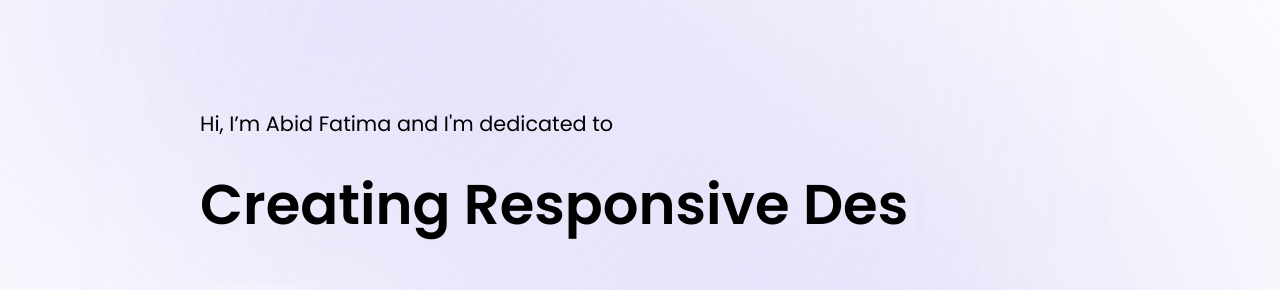
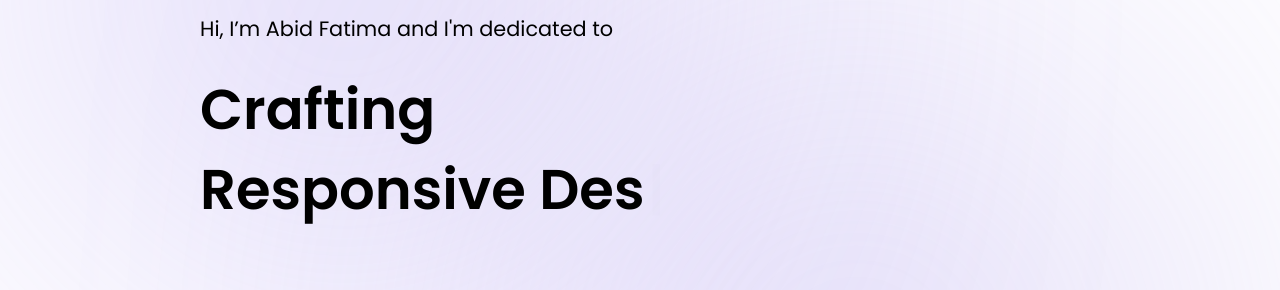
Before and after one commit to fatemzh/MyDeveloperPortfolio, a React (Create React App) app: page / in a window 1280 px wide. Shown: the part 257-547 px from the top of the page. Built offline with nearby package versions, Linux system fonts and the light colour scheme.

Commit message:
cosmetics

```diff
--- a/src/components/Hero/Hero.css
+++ b/src/components/Hero/Hero.css
@@ -142,9 +142,11 @@
 
 .typewriter-container {
   width: 500px;
+  height: 170px;
   display: inline-block;
-  white-space: nowrap;
+  white-space: wrap;
   text-overflow: ellipsis;
+  margin-bottom: 100px;
 }
 
 @media (max-width: 500px) {
--- a/src/components/Hero/Hero.jsx
+++ b/src/components/Hero/Hero.jsx
@@ -32,11 +32,11 @@ const Hero = () => {
                 <Typewriter
                   words={[
                     "Frontend Development.",
-                    "Creating Responsive Designs.",
+                    "Crafting Responsive Designs.",
                     "Building Interactive UIs.",
-                    "Developing with React.",
+                    "Developing with Passion.",
                     "Bringing Designs to Life.",
-                    "Improving Accessibility.",
+                    "Improving Web Accessibility.",
                     "Creating Dynamic Interfaces.",
                     "Innovating in Web Design.",
                     "Enhancing User Interactions.",
@@ -51,13 +51,6 @@ const Hero = () => {
               </span>
             </h2>
             <br />
-            {/* <p>
-              My mission: to provide you with tailor-made web solutions that not
-              only captivate your visitors but also boost your online presence.
-              By collaborating with me, you are choosing a partner dedicated to
-              transforming your ideas into stimulating and engaging web
-              experiences.
-            </p> */}
             <a
               href="/resume.pdf"
               download
```
